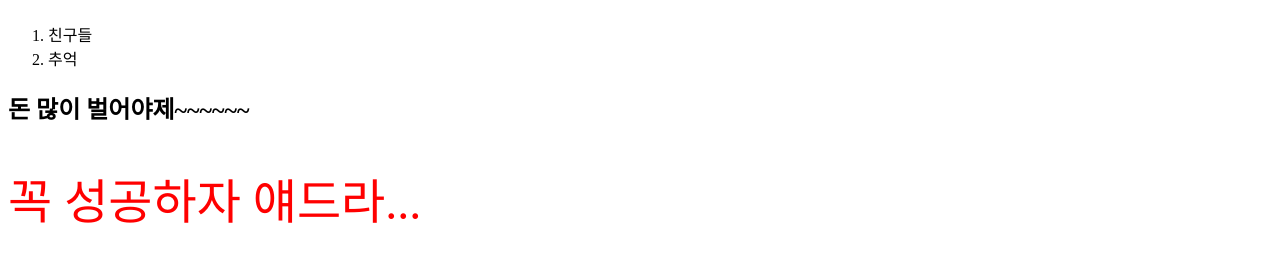
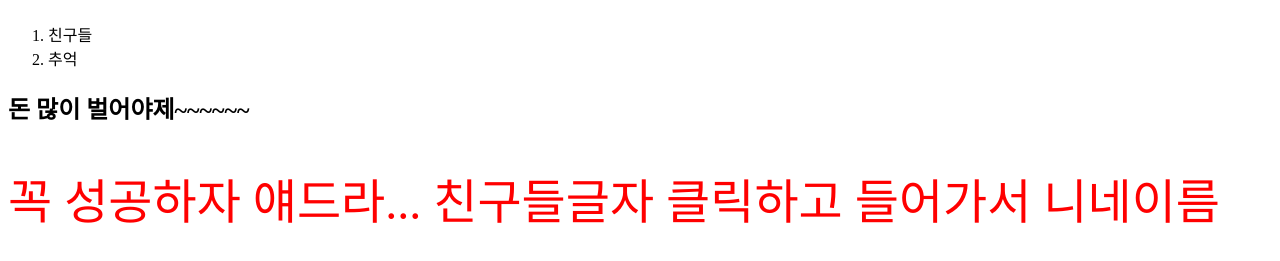
Before and after one commit to gudwls0306/park, a plain HTML site: page index.html in a window 1280 px wide. Shown: the part 107-368 px from the top of the page. Drawn offline with Linux system fonts and the light colour scheme.

Commit message:
Update index.html

```diff
--- a/index.html
+++ b/index.html
@@ -24,6 +24,6 @@ h1 {
 </ol>
 <h2>돈 많이 벌어야제~~~~~~</h2>
 <br>
-<font size="15em" color= "red">꼭 성공하자 얘드라...
+<font size="15em" color= "red">꼭 성공하자 얘드라... 친구들글자 클릭하고 들어가서 니네이름
 </body>
 </html>
```
